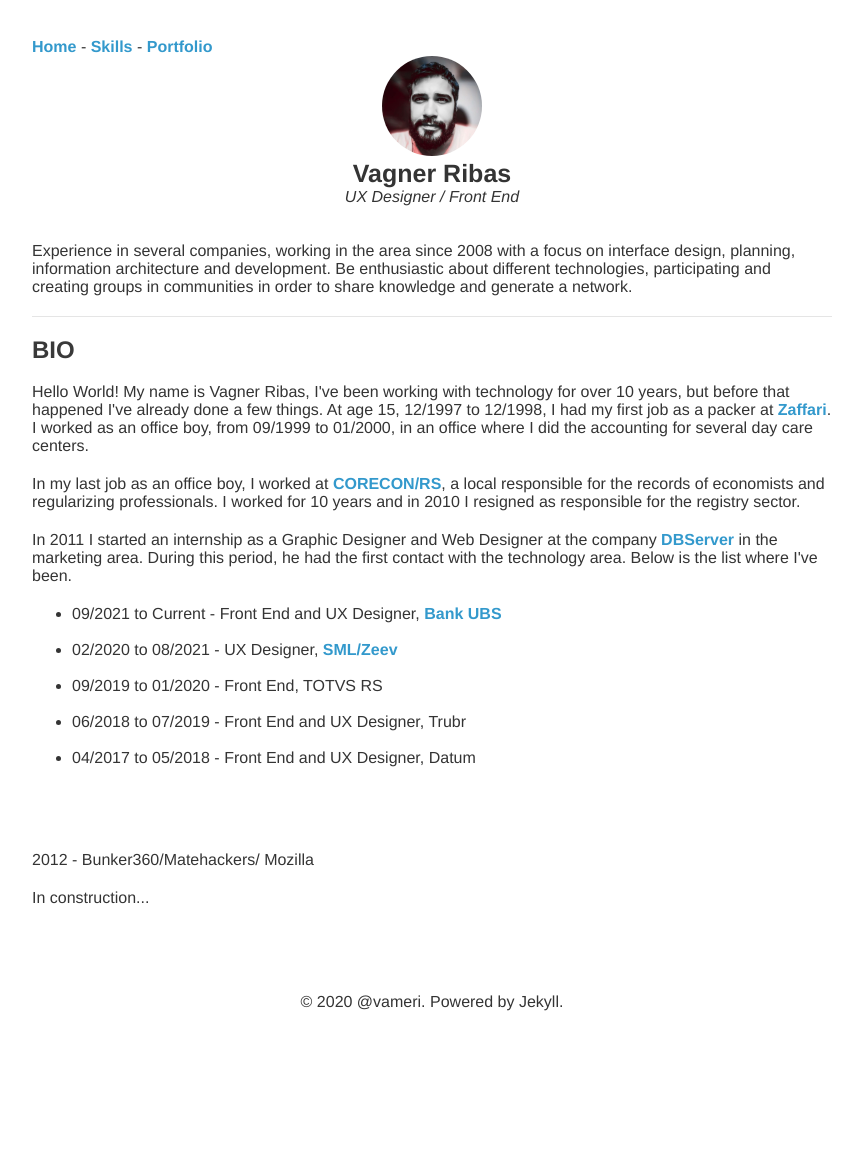
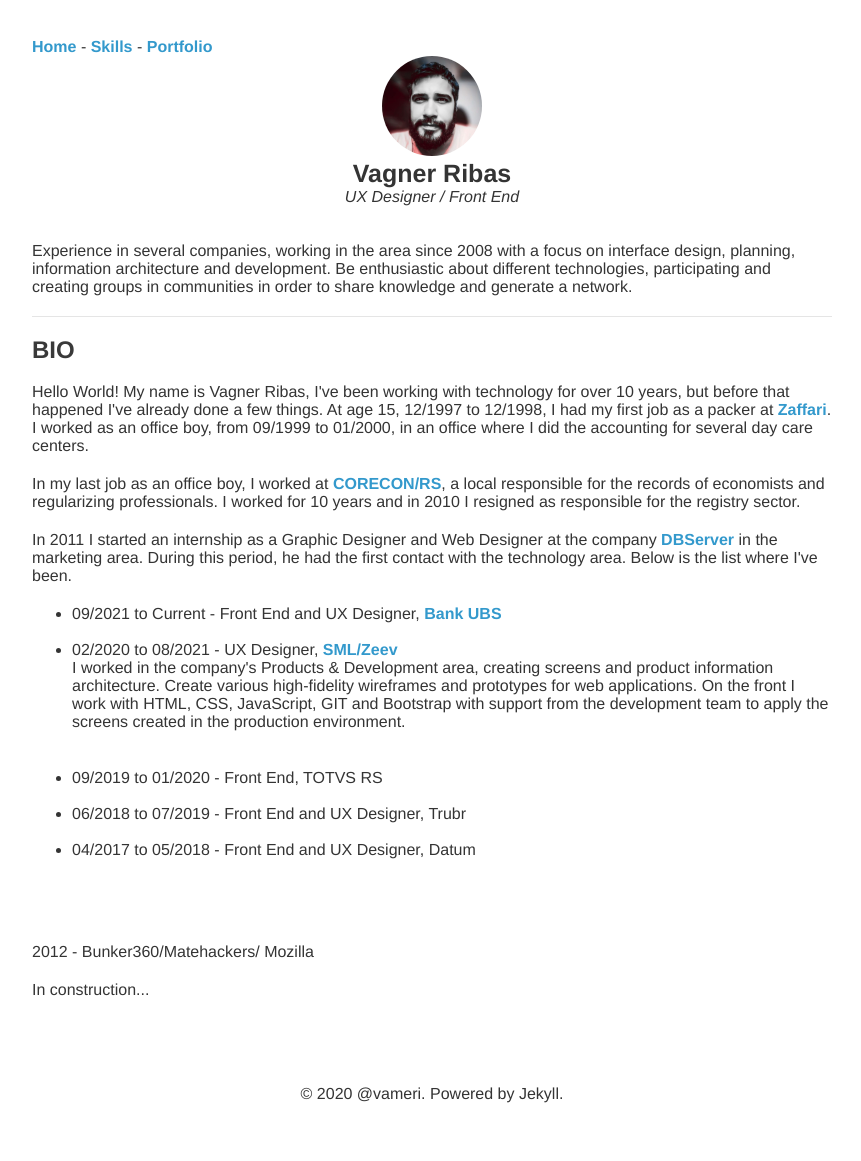
Before and after one commit to vameri/vameri.github.io, a Jekyll site: the page built from index.html, in a window 1280 px wide. Shown: the whole page, without its empty margins (208-1069 px from the left). Built offline with Jekyll 4.4.1, drawn with Linux system fonts in a browser that asks for light colours; before the commit the page ends 1069 px from its top, so only the background shows below that.

Commit message:
Add files via upload

```diff
--- a/index.html
+++ b/index.html
@@ -31,6 +31,9 @@ description: UX Designer and Front End Developer
     </li><br>
     <li>
       02/2020 to 08/2021 - UX Designer,  <a href="https://zeev.it/" title="BPM platform" target="_blank" rel="noopener noreferrer">SML/Zeev</a>
+      <p>I worked in the company's Products & Development area, creating screens and product information architecture. Create various high-fidelity wireframes
+        and prototypes for web applications. On the front I work with HTML, CSS, JavaScript, GIT and Bootstrap with support from the development team to apply
+        the screens created in the production environment.</p>
     </li><br>
     <li>
       09/2019 to 01/2020 - Front End, TOTVS RS
```
